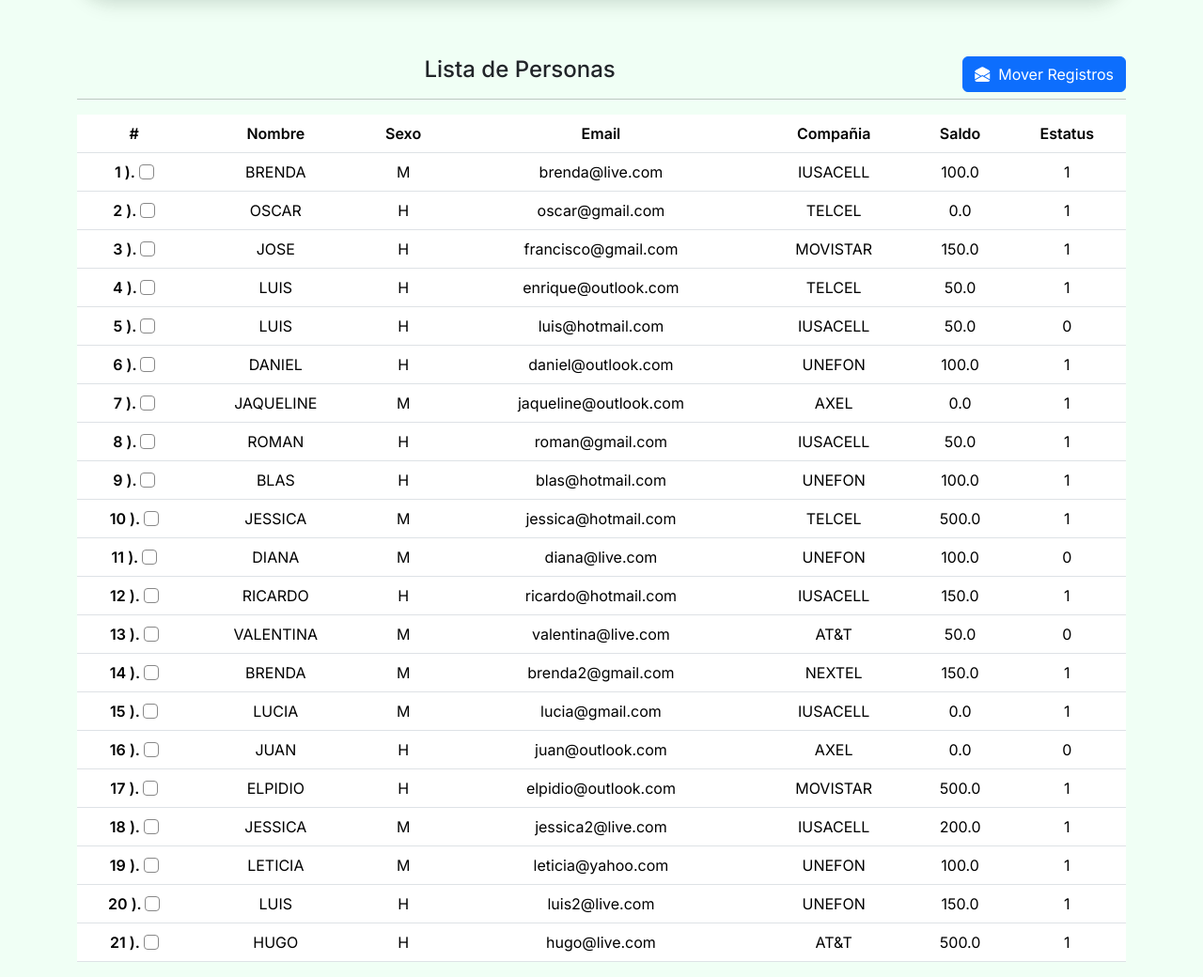
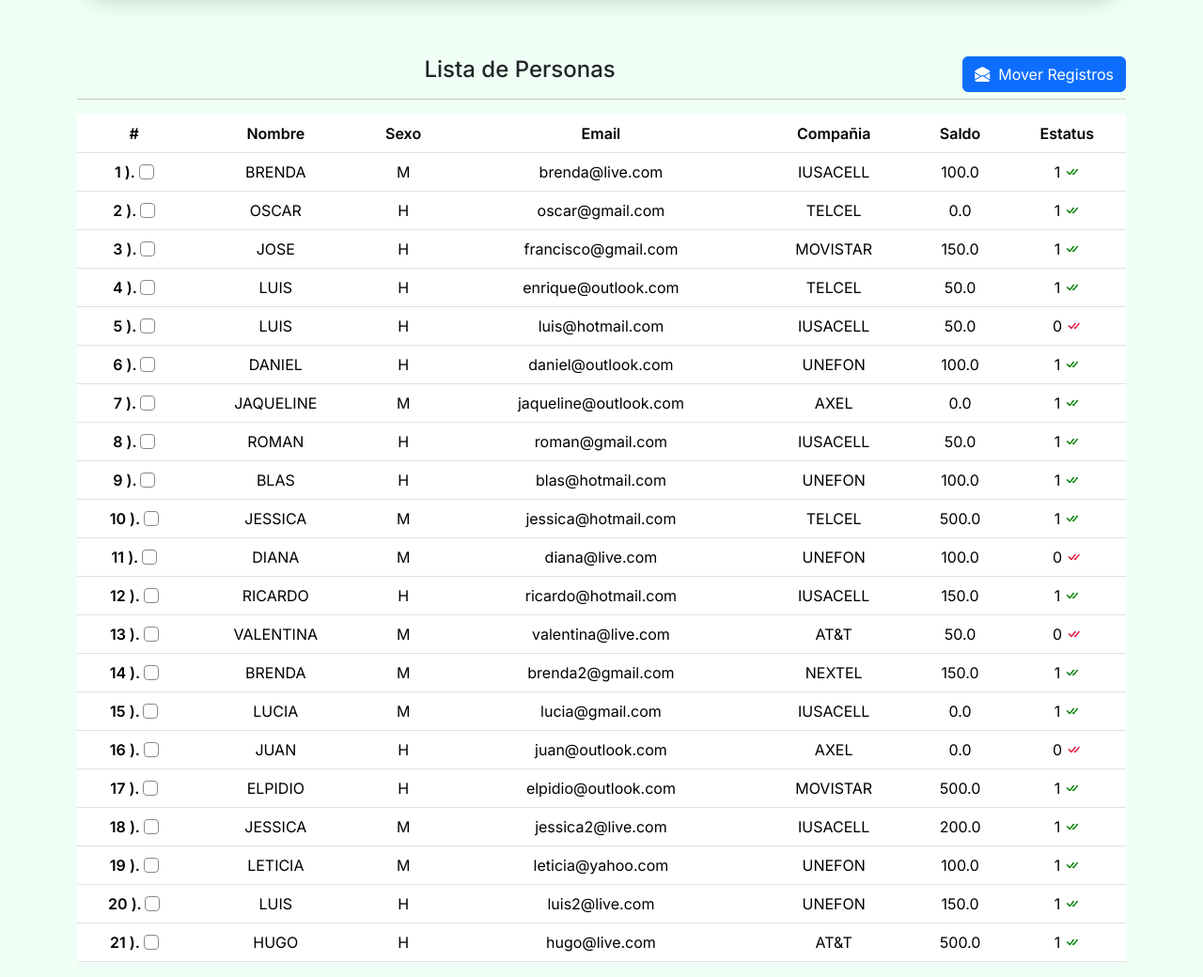
Before and after one commit to urian121/procesar-multiples-registros-con-checkbox-usando-Flask-Python-JavaScript-Mysql, a Flask app: page /ejemplo3 in a window 1280 px wide. Shown: the part 175-1215 px from the top of the page at 94% size. Run offline with Flask 2, Linux system fonts and the light colour scheme; data comes from the database, SQL or seed files in the repository; some libraries are stand-ins or nearby versions.

Commit message:
Add files via upload

```diff
--- a/app/templates/ejemplos/ejemplo3.html
+++ b/app/templates/ejemplos/ejemplo3.html
@@ -43,7 +43,13 @@
       <td>{{ persona.email}}</td>
       <td>{{ persona.company}}</td>
       <td>{{ persona.saldo}}</td>
-      <td>{{ persona.activo}}</td>
+      <td>
+        {{ persona.activo}} {% if(persona.activo==1) %}
+        <i class="bi bi-check-all" style="color: green"></i>
+        {% else %}
+        <i class="bi bi-check-all" style="color: crimson"></i>
+        {% endif%}
+      </td>
     </tr>
     {% endfor %}
   </tbody>
```
